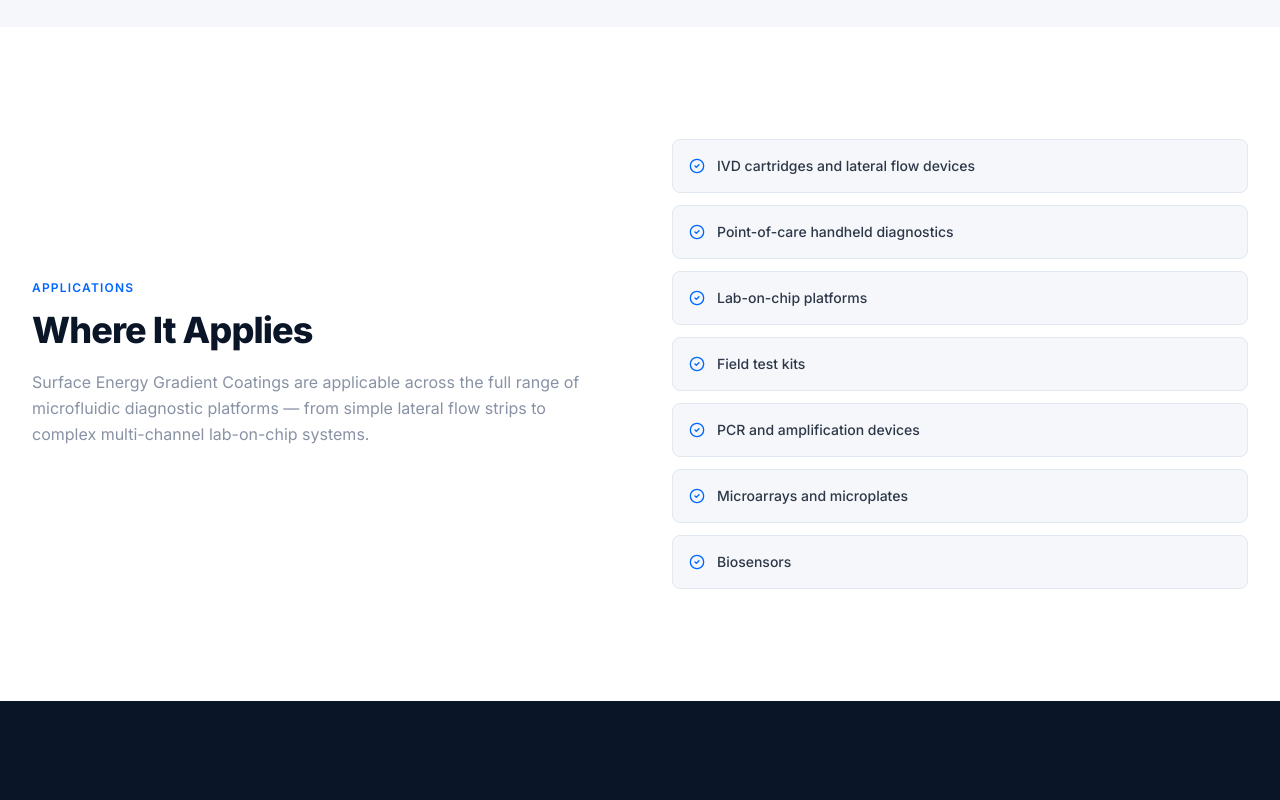
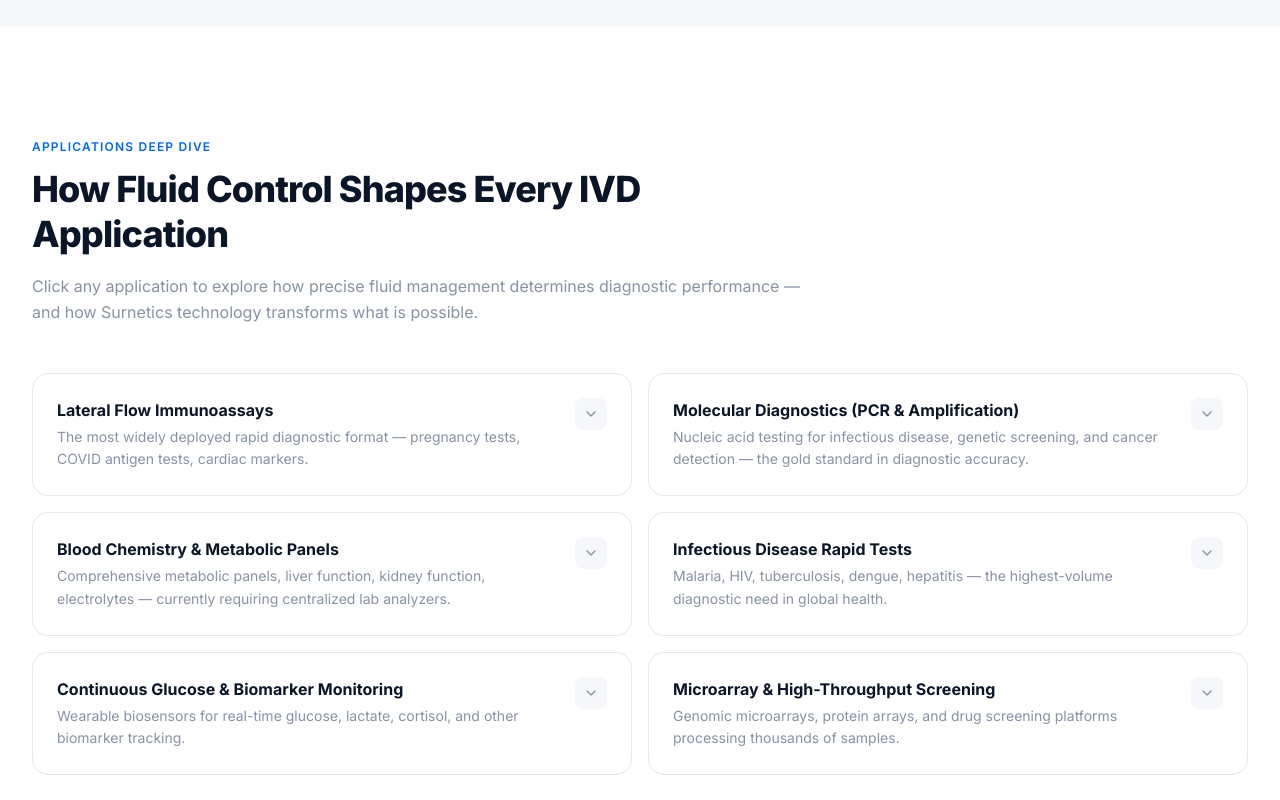
Before and after one commit to watchdogpedro/surnetics, a Next.js app: page /markets/ivd-diagnostics in a window 1280 px wide. Shown: the part 1680-2480 px from the top of the page. Built offline with nearby package versions, Linux system fonts and the light colour scheme.

Commit message:
Add applications deep dive section to IVD diagnostics page

```diff
--- a/src/app/markets/ivd-diagnostics/page.tsx
+++ b/src/app/markets/ivd-diagnostics/page.tsx
@@ -3,6 +3,8 @@ import Link from "next/link";
 import NavBar from "@/components/NavBar";
 import Footer from "@/components/Footer";
 import SectionWrapper from "@/components/SectionWrapper";
+import ApplicationAccordion from "@/components/ApplicationAccordion";
+import type { ApplicationItem } from "@/components/ApplicationAccordion";
 import { FlaskConical, CheckCircle2, ArrowRight, ArrowLeft } from "lucide-react";
 
 export const metadata: Metadata = {
@@ -53,6 +55,93 @@ const advantages = [
   },
 ];
 
+const deepDiveApplications: ApplicationItem[] = [
+  {
+    title: "Lateral Flow Immunoassays",
+    tagline: "The most widely deployed rapid diagnostic format — pregnancy tests, COVID antigen tests, cardiac markers.",
+    fluidRole: "Sample fluid (blood, saliva, urine) must wick through a nitrocellulose membrane at a precise, consistent rate to bind with detection antibodies. Too fast and sensitivity drops. Too slow and the test takes too long or gives false results.",
+    criticality: "Flow rate directly determines test sensitivity and specificity. Inconsistent flow is the #1 cause of false negatives in lateral flow assays. Current wicking-based flow control is crude — once the membrane is manufactured, flow rate cannot be tuned.",
+    impact: "Surnetics coatings replace passive wicking with engineered flow. Each channel can be tuned to an exact velocity after manufacturing. This enables multi-analyte tests on a single strip with different flow rates per channel — impossible with conventional lateral flow.",
+    details: [
+      "Replaces nitrocellulose wicking with precision-engineered capillary flow",
+      "Enables multi-analyte panels on a single test strip (e.g., flu A + flu B + COVID on one device)",
+      "Flow rate can be adjusted post-manufacturing by changing the coating formulation",
+      "Eliminates the batch-to-batch variability inherent in membrane-based wicking",
+      "Applicable to blood, saliva, urine, and nasal swab sample types",
+    ],
+  },
+  {
+    title: "Molecular Diagnostics (PCR & Amplification)",
+    tagline: "Nucleic acid testing for infectious disease, genetic screening, and cancer detection — the gold standard in diagnostic accuracy.",
+    fluidRole: "PCR cartridges must move a sample through multiple temperature zones and reagent mixing chambers in exact sequence and at precise volumes. Current systems use syringe pumps or pneumatic actuators — the most expensive components in the system.",
+    criticality: "If fluid delivery is off by even microliters, amplification fails or gives quantitatively inaccurate results. The pumps and actuators required for this precision make cartridge-reader systems cost $5,000–$50,000+, limiting deployment to central labs.",
+    impact: "Passive gradient flow can move precise volumes through sequential chambers without any pump. This could collapse the cost of a molecular diagnostic reader from tens of thousands of dollars to hundreds — enabling true point-of-care molecular testing.",
+    details: [
+      "Eliminates syringe pumps and pneumatic actuators from cartridge-reader systems",
+      "Passive sequential delivery through lysis, amplification, and detection chambers",
+      "Could reduce molecular diagnostic reader cost from $15,000+ to under $500",
+      "Enables field-deployable molecular testing for infectious disease surveillance",
+      "Compatible with isothermal amplification methods (LAMP, RPA) for simplified thermal design",
+    ],
+  },
+  {
+    title: "Blood Chemistry & Metabolic Panels",
+    tagline: "Comprehensive metabolic panels, liver function, kidney function, electrolytes — currently requiring centralized lab analyzers.",
+    fluidRole: "Whole blood must be separated into plasma, then routed to multiple reagent pads simultaneously — each measuring a different analyte. Current portable analyzers use complex pump-and-valve manifolds to split and direct the sample.",
+    criticality: "Precise volume delivery to each reagent pad is essential for quantitative accuracy. Over- or under-filling a chamber by even 10% produces clinically misleading results. The fluid handling system is the complexity bottleneck preventing miniaturization.",
+    impact: "A single Surnetics-coated channel layer can split a blood sample into 8–12 parallel paths, each at a different calibrated flow rate, with no pump or valve. This enables a complete metabolic panel on a credit-card-sized cartridge read by a handheld device.",
+    details: [
+      "Parallel multi-channel flow splitting from a single sample input — no manifold required",
+      "Each channel independently calibrated to deliver the exact volume for its reagent pad",
+      "Enables complete basic or comprehensive metabolic panels on a disposable cartridge",
+      "Handheld reader replaces $100,000+ benchtop analyzers for routine blood chemistry",
+      "Critical for emergency departments, ambulances, rural clinics, and military field medicine",
+    ],
+  },
+  {
+    title: "Infectious Disease Rapid Tests",
+    tagline: "Malaria, HIV, tuberculosis, dengue, hepatitis — the highest-volume diagnostic need in global health.",
+    fluidRole: "Sample must flow through capture and detection zones at controlled speed to achieve adequate binding time with target antigens or antibodies. In resource-limited settings, the device must work with no electricity, no refrigeration, and no trained operator.",
+    criticality: "In low-resource settings, any requirement for external power, pumps, or reader hardware makes a diagnostic test unusable. The device must be entirely self-contained. Current lateral flow tests work but lack sensitivity for early-stage infections where treatment intervention is most effective.",
+    impact: "Surnetics enables a new class of self-powered diagnostic devices with flow precision far beyond conventional lateral flow — achieving near-lab sensitivity in a format that requires nothing but the sample. Potential to detect infections days earlier than current rapid tests.",
+    details: [
+      "Fully self-contained — no power, no reader, no cold chain required",
+      "Engineered flow rates increase antibody-antigen binding time for higher sensitivity",
+      "Multi-stage sample processing (lysis, mixing, detection) on a single passive device",
+      "Applicable to finger-prick blood, oral fluid, and urine samples",
+      "WHO ASSURED criteria alignment: Affordable, Sensitive, Specific, User-friendly, Rapid, Equipment-free, Deliverable",
+    ],
+  },
+  {
+    title: "Continuous Glucose & Biomarker Monitoring",
+    tagline: "Wearable biosensors for real-time glucose, lactate, cortisol, and other biomarker tracking.",
+    fluidRole: "Interstitial fluid or sweat must be continuously drawn into a microfluidic sensing chamber, measured, and flushed — creating a real-time monitoring loop. Current wearable biosensors rely on osmotic or electrochemical pumping that degrades over days.",
+    criticality: "Continuous monitoring requires continuous fluid flow. If flow stops or becomes irregular, readings become unreliable. Sensor fouling from stagnant fluid is the primary failure mode in wearable biosensors. Current solutions last 10–14 days before flow degradation forces replacement.",
+    impact: "Surnetics coatings could maintain consistent passive flow through wearable sensor chambers for the full device lifetime — extending sensor accuracy duration and eliminating the need for on-board micro-pumps that drain battery and add bulk.",
+    details: [
+      "Maintains consistent flow through wearable sensing chambers without micro-pumps",
+      "Reduces sensor fouling by preventing fluid stagnation in the measurement chamber",
+      "Could extend continuous glucose monitor accuracy from 10 days to 14+ days",
+      "Eliminates battery drain from on-board fluid management — extending wearable device life",
+      "Applicable to interstitial fluid, sweat, and tear-based biosensing platforms",
+    ],
+  },
+  {
+    title: "Microarray & High-Throughput Screening",
+    tagline: "Genomic microarrays, protein arrays, and drug screening platforms processing thousands of samples.",
+    fluidRole: "Reagents and samples must be delivered to thousands of individual reaction spots on an array surface with uniform volume and timing. Current systems use robotic liquid handlers costing $50,000–$500,000.",
+    criticality: "Non-uniform fluid delivery across an array produces spot-to-spot variability that corrupts data. Robotic liquid handlers are precise but expensive, slow, and require dedicated lab space and trained operators. Throughput is limited by the mechanical speed of the handler.",
+    impact: "Passive gradient-driven flow across array surfaces could deliver uniform reagent volumes to thousands of spots simultaneously — no robotics required. This could dramatically reduce the cost and size of array-based screening platforms.",
+    details: [
+      "Uniform passive reagent delivery across array surfaces — no robotic handler required",
+      "Thousands of reaction spots served simultaneously by gradient-driven flow",
+      "Could reduce array platform cost from $100,000+ to under $10,000",
+      "Enables portable array-based screening for field genomics and proteomics",
+      "Compatible with DNA, RNA, protein, and small-molecule array formats",
+    ],
+  },
+];
+
 export default function IVDDiagnosticsPage() {
   return (
     <>
@@ -85,7 +174,7 @@ export default function IVDDiagnosticsPage() {
         </div>
       </section>
 
-      {/* Problem */}
+      {/* Problem / Solution */}
       <SectionWrapper>
         <div className="grid grid-cols-1 lg:grid-cols-2 gap-16">
           <div>
@@ -166,12 +255,30 @@ export default function IVDDiagnosticsPage() {
         </div>
       </SectionWrapper>
 
-      {/* Applications */}
+      {/* Applications Deep Dive */}
       <SectionWrapper>
+        <div className="max-w-3xl mb-12">
+          <p className="text-[#0066FF] text-xs font-semibold uppercase tracking-widest mb-3">
+            Applications Deep Dive
+          </p>
+          <h2 className="text-[#0A1628] font-extrabold text-3xl md:text-4xl leading-tight tracking-tight mb-4">
+            How Fluid Control Shapes Every IVD Application
+          </h2>
+          <p className="text-[#8892A4] text-base leading-relaxed">
+            Click any application to explore how precise fluid management
+            determines diagnostic performance — and how Surnetics technology
+            transforms what is possible.
+          </p>
+        </div>
+        <ApplicationAccordion items={deepDiveApplications} />
+      </SectionWrapper>
+
+      {/* Applications List */}
+      <SectionWrapper gray>
         <div className="grid grid-cols-1 lg:grid-cols-2 gap-16 items-center">
           <div>
             <p className="text-[#0066FF] text-xs font-semibold uppercase tracking-widest mb-3">
-              Applications
+              Full Application Scope
             </p>
             <h2 className="text-[#0A1628] font-extrabold text-3xl md:text-4xl leading-tight tracking-tight mb-4">
               Where It Applies
@@ -186,7 +293,7 @@ export default function IVDDiagnosticsPage() {
             {applications.map((app) => (
               <li
                 key={app}
-                className="flex items-center gap-3 p-4 bg-[#F5F7FA] rounded-lg border border-[#E2E8F0]"
+                className="flex items-center gap-3 p-4 bg-white rounded-lg border border-[#E2E8F0]"
               >
                 <CheckCircle2
                   size={16}
```
